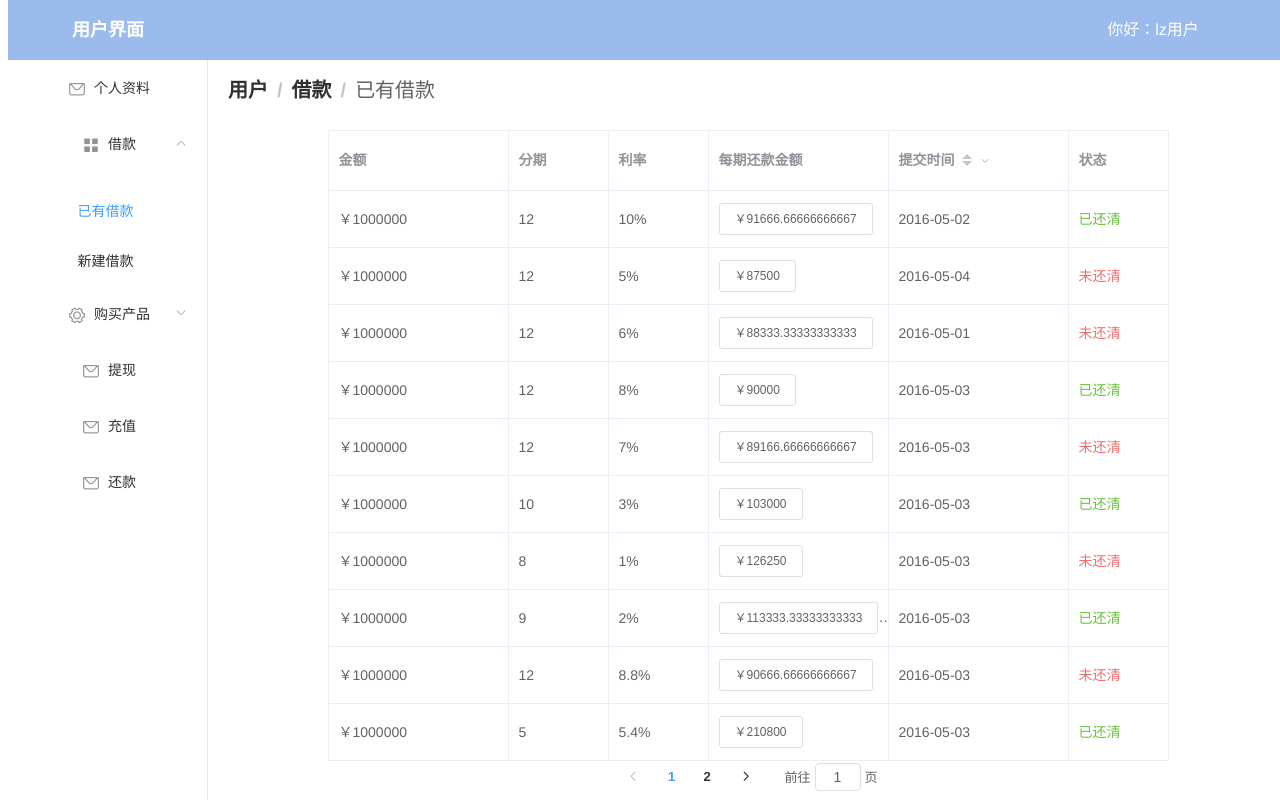
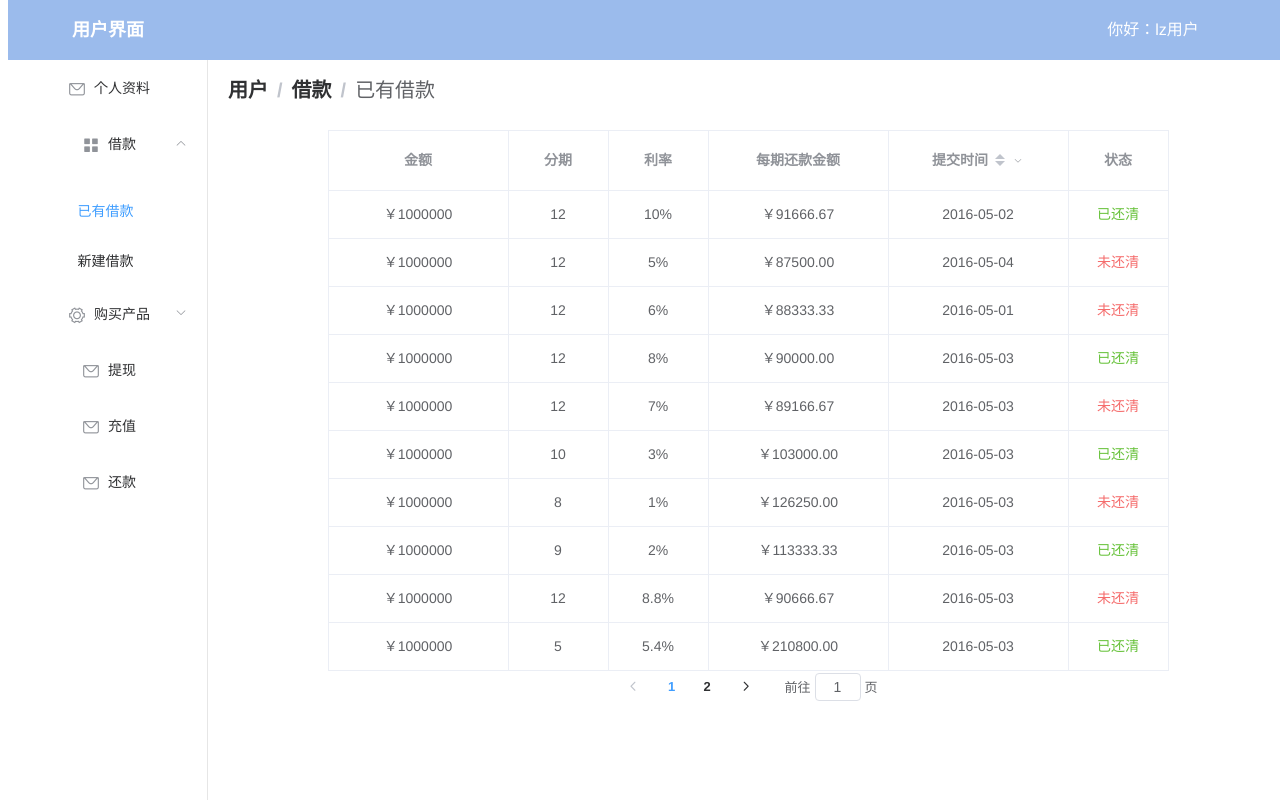
Before and after one commit to crazylz/j2ee, a Vue app: page /#/userhome/existingloans in a window 1280 px wide. Built offline with nearby package versions, Linux system fonts and the light colour scheme.

Commit message:
更新了表格的居中

```diff
--- a/src/pages/user/existingloans.vue
+++ b/src/pages/user/existingloans.vue
@@ -13,6 +13,7 @@
     border
     >
     <el-table-column
+      align='center'
       label="金额"
       width="180">
       <template slot-scope="scope">
@@ -21,6 +22,7 @@
     </el-table-column>
 
     <el-table-column
+    align='center'
       label="分期"
       width="100">
       <template slot-scope="scope">
@@ -29,6 +31,7 @@
     </el-table-column>
 
     <el-table-column
+    align='center'
       label="利率"
       width="100">
       <template slot-scope="scope">
@@ -37,22 +40,25 @@
     </el-table-column>
 
     <el-table-column
+    align='center'
       label="每期还款金额"
       width="180">
       <template slot-scope="scope">
         <el-popover
-        trigger="click"
-        placement="bottom"
+        trigger="hover"
+        placement="top-start"
         title="计算公式: 金额 × (1 + 利率) ÷ 分期数">
         <span>
           ￥{{scope.row.amount}} × (1 + {{scope.row.interest_rate}}%) ÷ {{scope.row.installment}}
         </span>
-          <el-button size="small" slot="reference">￥{{ scope.row.amount * (scope.row.interest_rate / 100 + 1) / scope.row.installment  }}</el-button>
+
+        <span slot="reference">￥{{ (scope.row.amount * (scope.row.interest_rate / 100 + 1) / scope.row.installment).toFixed(2)  }}</span>
         </el-popover>
       </template>
     </el-table-column>
 
     <el-table-column
+    align='center'
       prop = "submit_date"
       label="提交时间"
       sortable
@@ -64,6 +70,7 @@
 
 
     <el-table-column
+    align='center'
       label="状态"
       width="100">
       <template slot-scope="scope">
@@ -274,4 +281,11 @@
   width:fit-content;
   margin:auto;
 }
+.middle{
+  width:fit-content;
+  margin:auto;
+}
+.el-table-column{
+
+}
 </style>
--- a/src/pages/user/existingproducts.vue
+++ b/src/pages/user/existingproducts.vue
@@ -5,14 +5,16 @@
     :data="all_tableData"
     border>
     <el-table-column
+    align='center'
       label="金额"
       width="180">
       <template slot-scope="scope">
-        <span>￥{{ scope.row.amount }}</span>
+        <span>￥{{scope.row.amount}}</span>
       </template>
     </el-table-column>
 
     <el-table-column
+    align='center'
       prop = "submit_date"
       label="提交时间"
       sortable
@@ -24,6 +26,7 @@
     </el-table-column>
 
     <el-table-column
+    align='center'
       label="姓名"
       width="180">
       <template slot-scope="scope">
@@ -37,7 +40,8 @@
       </template>
     </el-table-column>
 
-    <el-table-column label="操作">
+    <el-table-column label="操作"
+    align='center'>
       <template slot-scope="scope">
         <el-button
           size="mini"
```
